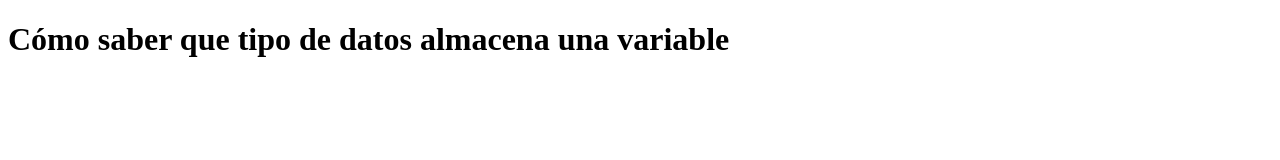
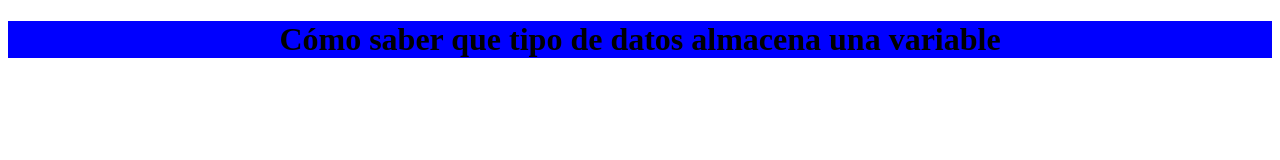
Before and after one commit to Elmer-Fuentes/M_JavaScrip, a plain HTML site: page Leccion 3/index.html in a window 1280 px wide. Drawn offline with Linux system fonts and the light colour scheme.

Commit message:
agregando fondo y posición a titulo html

```diff
--- a/Leccion 3/index.html
+++ b/Leccion 3/index.html
@@ -3,10 +3,12 @@
 <head>
     <meta charset="UTF-8">
     <meta name="viewport" content="width=device-width, initial-scale=1.0">
+    <link rel="stylesheet" href="../style.css">
     <title>Document</title>
 </head>
 <body>
-    <Header class="Titulo"><H1>Cómo saber que tipo de datos almacena una variable</H1></Header>
+
+    <Header><H1 class="Titulo">Cómo saber que tipo de datos almacena una variable</H1></Header>
 <script src="typeof.js"></script>
 </body>
 </html>
--- /dev/null
+++ b/style.css
@@ -0,0 +1,5 @@
+.Titulo{
+
+    text-align: center;
+    background-color: blue;
+}
```
